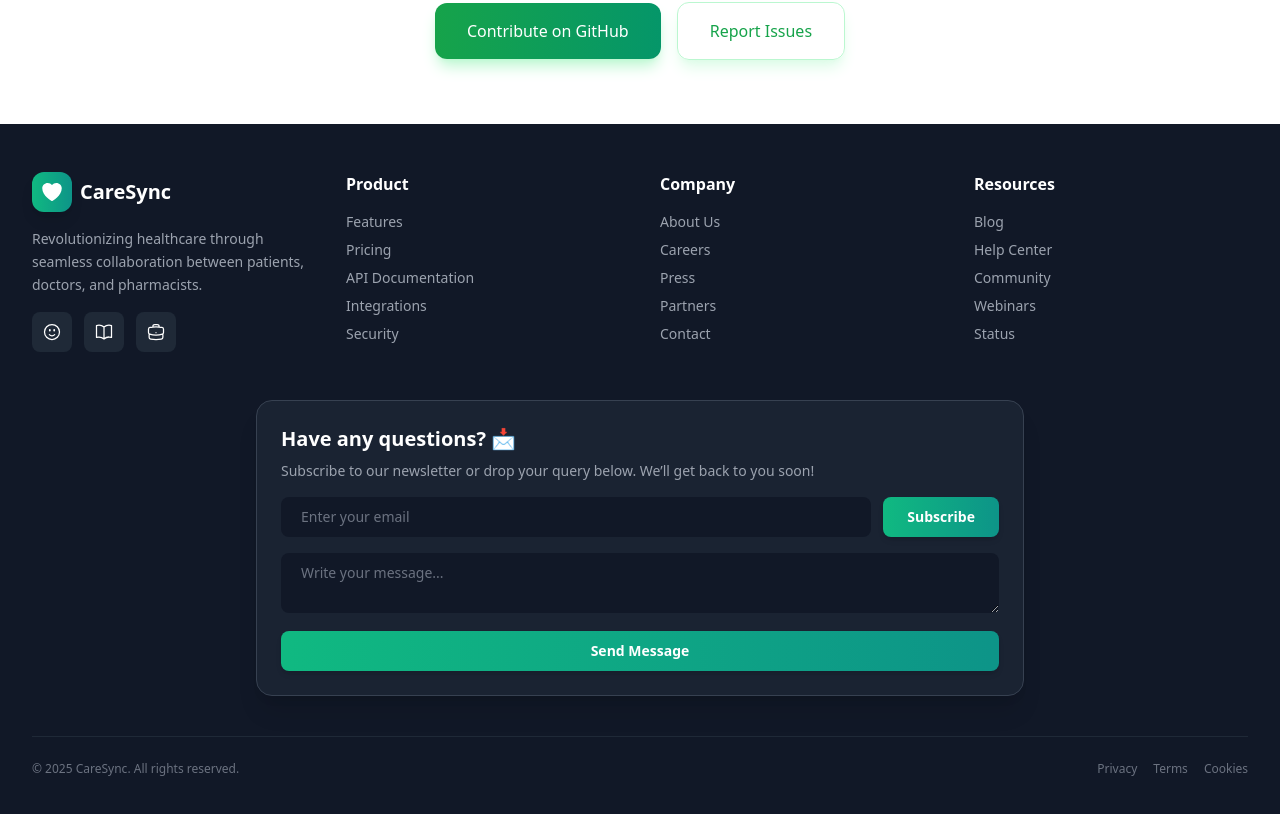
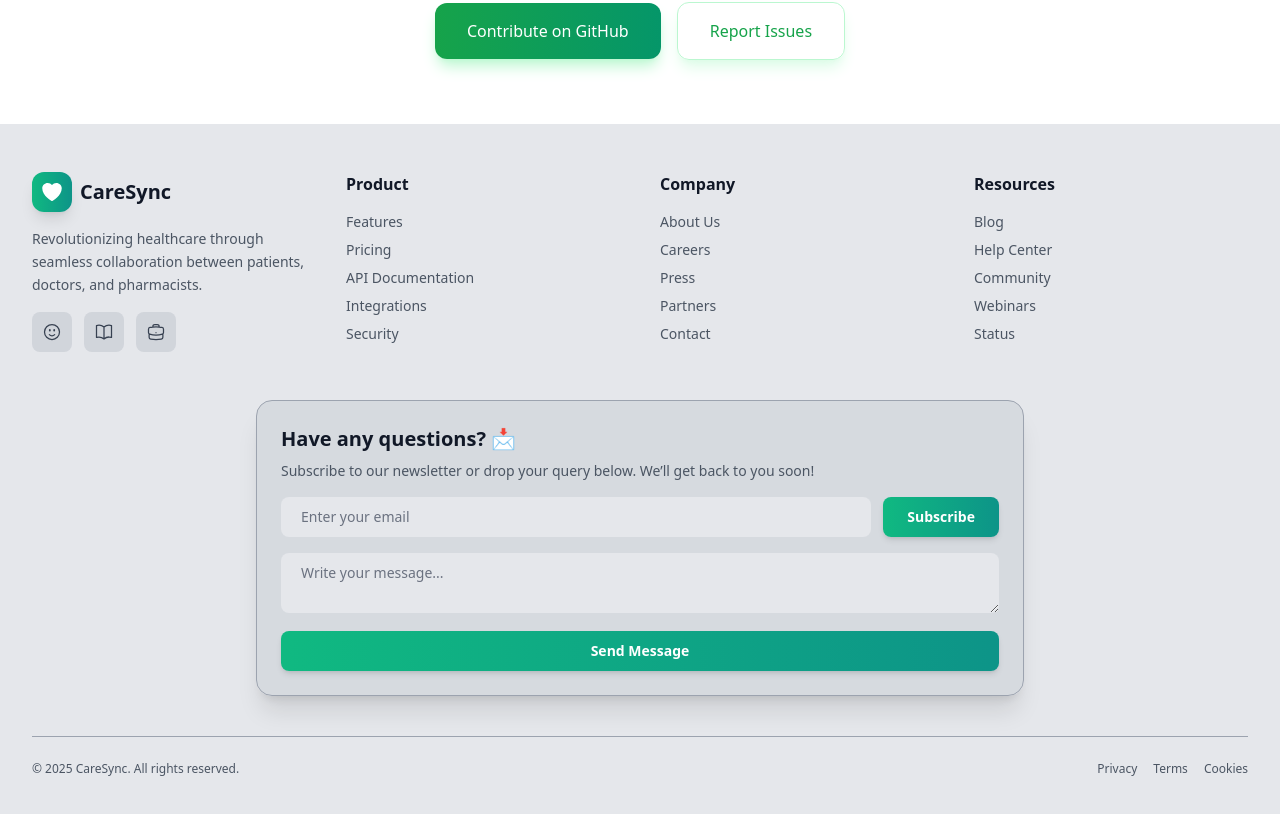
Before and after one commit to ayushjaiswal21/CareSync, a React (Vite) app: page / in a window 1280 px wide. Shown: the part 3677-4491 px from the top of the page. Built offline with nearby package versions, Linux system fonts and the light colour scheme; no server answers.

Commit message:
footer bug solved

```diff
--- a/src/pages/Footer.jsx
+++ b/src/pages/Footer.jsx
@@ -5,9 +5,11 @@ import {
   BookOpenIcon,
 } from "@heroicons/react/24/outline";
 import { ChevronDoubleUpIcon } from '@heroicons/react/24/solid';
-import React, { useState } from "react";
+import React from "react";
+import { useTheme } from "../contexts/ThemeContext";
 
 export default function Footer() {
+  const { isDark } = useTheme();
   const linkSections = [
     {
       title: "Product",
@@ -37,11 +39,11 @@ export default function Footer() {
   }, []);
 
   return (
-    <footer id="contact" className="bg-gray-900 text-white w-full z-50">
+    <footer id="contact" className="bg-gray-200 dark:bg-gray-900 text-gray-900 dark:text-white w-full z-50">
       { isVisible && <button
     onClick={() => window.scrollTo({ top: 0, behavior: 'smooth' })}
     className='fixed h-10 w-10 text-xl z-1000 bottom-8 right-8 bg-gradient-to-r from-emerald-500 to-teal-600 text-white p-2 rounded-lg font-bold cursor-pointer hover:bg-gradient-to-r hover:from-purple-500 hover:to-pink-600 hover:scale-110 transition-colors'>
-    <ChevronDoubleUpIcon/>   </button>}
+    <ChevronDoubleUpIcon/>    </button>}
       <div className="max-w-7xl mx-auto px-4 sm:px-6 lg:px-8 py-12">
 
         {/* Top Section */}
@@ -56,7 +58,7 @@ export default function Footer() {
               <span className="ml-2 text-xl font-bold">CareSync</span>
             </div>
 
-            <p className="text-gray-400 text-sm leading-relaxed">
+            <p className="text-gray-600 dark:text-gray-400 text-sm leading-relaxed">
               Revolutionizing healthcare through seamless collaboration between patients, doctors, and pharmacists.
             </p>
 
@@ -64,23 +66,23 @@ export default function Footer() {
               <a
                 href="#"
                 aria-label="Social 1"
-                className="w-10 h-10 bg-gray-800 rounded-lg flex items-center justify-center hover:bg-primary-600 transition-colors"
+                className="w-10 h-10 bg-gray-300 dark:bg-gray-800 rounded-lg flex items-center justify-center hover:bg-gray-400 dark:hover:bg-primary-600 transition-colors"
               >
-                <FaceSmileIcon className="h-5 w-5" />
+                <FaceSmileIcon className="h-5 w-5 text-gray-700 dark:text-white" />
               </a>
               <a
                 href="#"
                 aria-label="Social 2"
-                className="w-10 h-10 bg-gray-800 rounded-lg flex items-center justify-center hover:bg-primary-600 transition-colors"
+                className="w-10 h-10 bg-gray-300 dark:bg-gray-800 rounded-lg flex items-center justify-center hover:bg-gray-400 dark:hover:bg-primary-600 transition-colors"
               >
-                <BookOpenIcon className="h-5 w-5" />
+                <BookOpenIcon className="h-5 w-5 text-gray-700 dark:text-white" />
               </a>
               <a
                 href="#"
                 aria-label="Social 3"
-                className="w-10 h-10 bg-gray-800 rounded-lg flex items-center justify-center hover:bg-primary-600 transition-colors"
+                className="w-10 h-10 bg-gray-300 dark:bg-gray-800 rounded-lg flex items-center justify-center hover:bg-gray-400 dark:hover:bg-primary-600 transition-colors"
               >
-                <BriefcaseIcon className="h-5 w-5" />
+                <BriefcaseIcon className="h-5 w-5 text-gray-700 dark:text-white" />
               </a>
             </div>
           </div>
@@ -88,11 +90,11 @@ export default function Footer() {
           {/* Link Sections */}
           {linkSections.map((section) => (
             <div key={section.title}>
-              <h3 className="font-semibold mb-4">{section.title}</h3>
+              <h3 className="font-semibold mb-4 text-gray-900 dark:text-white">{section.title}</h3>
               <ul className="space-y-2 text-sm">
                 {section.links.map((link) => (
                   <li key={link}>
-                    <a href="#" className="text-gray-400 hover:text-white transition-colors">
+                    <a href="#" className="text-gray-600 dark:text-gray-400 hover:text-gray-900 dark:hover:text-white transition-colors">
                       {link}
                     </a>
                   </li>
@@ -104,9 +106,9 @@ export default function Footer() {
 
         {/* Newsletter / Query Section */}
         <div className="mt-12 flex justify-center">
-      <div className="mx-auto md:mx-0 md:max-w-3xl w-full bg-gray-800/70 rounded-2xl p-6 shadow-xl border border-gray-700">
+          <div className="mx-auto md:mx-0 md:max-w-3xl w-full bg-gray-300/70 dark:bg-gray-800/70 rounded-2xl p-6 shadow-xl border border-gray-400 dark:border-gray-700">
             <h3 className="text-xl font-semibold mb-2">Have any questions? 📩</h3>
-    <p className="text-gray-400 text-sm mb-4">
+            <p className="text-gray-600 dark:text-gray-400 text-sm mb-4">
               Subscribe to our newsletter or drop your query below. We’ll get back to you soon!
             </p>
 
@@ -114,7 +116,7 @@ export default function Footer() {
               <input
                 type="email"
                 placeholder="Enter your email"
-        className="flex-1 px-5 py-2.5 rounded-lg bg-gray-900 text-white placeholder-gray-500 focus:outline-none focus:ring-2 focus:ring-primary-500 text-sm"
+                className="flex-1 px-5 py-2.5 rounded-lg bg-gray-200 dark:bg-gray-900 text-gray-900 dark:text-white placeholder-gray-500 focus:outline-none focus:ring-2 focus:ring-primary-500 text-sm"
               />
               <button
                 type="submit"
@@ -128,7 +130,7 @@ export default function Footer() {
               <textarea
                 placeholder="Write your message..."
                 rows={2}
-        className="w-full px-5 py-2.5 rounded-lg bg-gray-900 text-white placeholder-gray-500 focus:outline-none focus:ring-2 focus:ring-primary-500 text-sm"
+                className="w-full px-5 py-2.5 rounded-lg bg-gray-200 dark:bg-gray-900 text-gray-900 dark:text-white placeholder-gray-500 focus:outline-none focus:ring-2 focus:ring-primary-500 text-sm"
               />
               <button
                 type="button"
@@ -142,12 +144,12 @@ export default function Footer() {
 
 
         {/* Bottom bar */}
-        <div className="mt-10 border-t border-gray-800 pt-6 text-xs text-gray-500 flex flex-col sm:flex-row items-center justify-between gap-3">
+        <div className="mt-10 border-t border-gray-400 dark:border-gray-800 pt-6 text-xs text-gray-600 dark:text-gray-500 flex flex-col sm:flex-row items-center justify-between gap-3">
           <span>© {new Date().getFullYear()} CareSync. All rights reserved.</span>
           <div className="flex gap-4">
-            <a href="#" className="hover:text-white">Privacy</a>
-            <a href="#" className="hover:text-white">Terms</a>
-            <a href="#" className="hover:text-white">Cookies</a>
+            <a href="#" className="hover:text-gray-900 dark:hover:text-white">Privacy</a>
+            <a href="#" className="hover:text-gray-900 dark:hover:text-white">Terms</a>
+            <a href="#" className="hover:text-gray-900 dark:hover:text-white">Cookies</a>
           </div>
         </div>
       </div>
```
Lines whose indentation alone changed are shown as unchanged.
